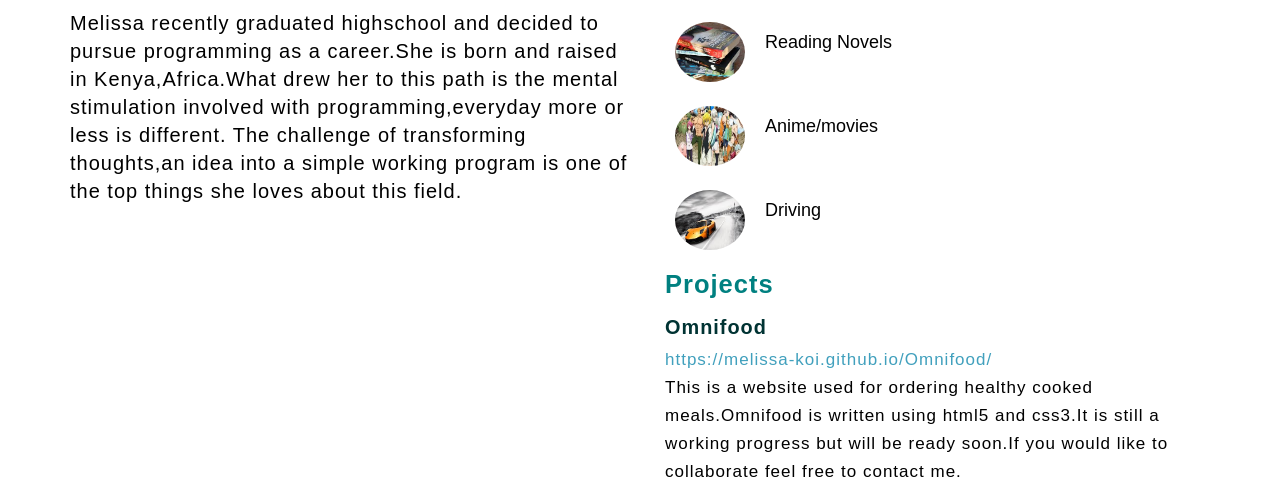
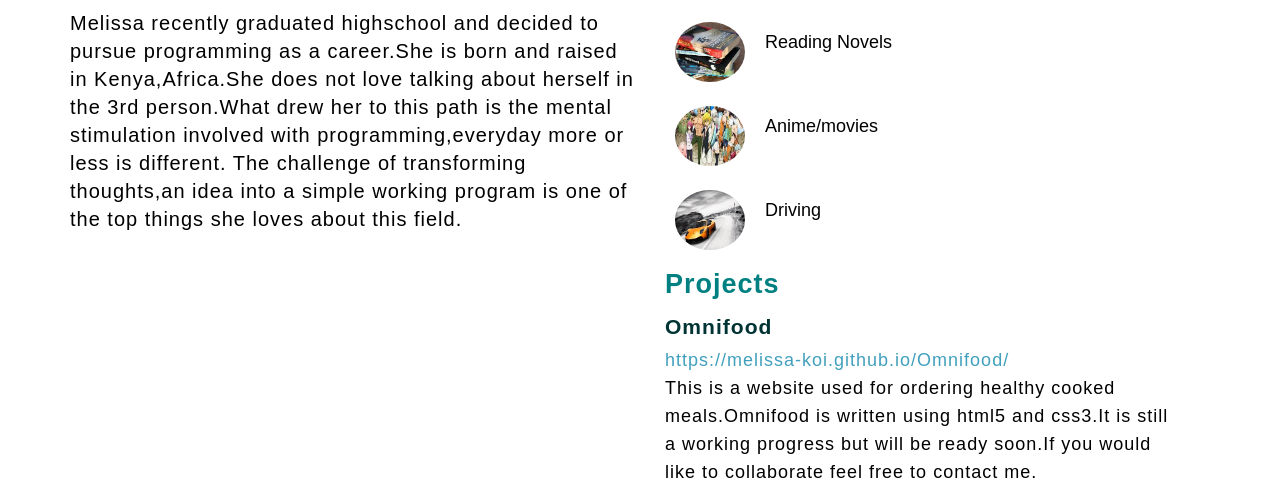
Before and after one commit to melissa-koi/PortfolioLandingPage, a plain HTML site: page index.html in a window 1280 px wide. Shown: the part 351-839 px from the top of the page. Drawn offline with Linux system fonts and the light colour scheme.

Commit message:
made some font changes to the projects section and amended the aboutme section

```diff
--- a/index.html
+++ b/index.html
@@ -18,7 +18,7 @@
 
         <div class="about-me">
             <h2>About me</h2>
-                Melissa recently graduated highschool and decided to pursue programming as a career.She is born and raised in Kenya,Africa.What drew her to this path is the mental stimulation involved with programming,everyday more or less is different. The challenge of transforming thoughts,an idea into a simple working program is one of the top things she loves about this field.
+                Melissa recently graduated highschool and decided to pursue programming as a career.She is born and raised in Kenya,Africa.She does not love talking about herself in the 3rd person.What drew her to this path is the mental stimulation involved with programming,everyday more or less is different. The challenge of transforming thoughts,an idea into a simple working program is one of the top things she loves about this field.
         </div>
 
         <div class="hobbies">
--- a/style.css
+++ b/style.css
@@ -70,7 +70,7 @@
     /* background-color: royalblue; */
     letter-spacing: 1px;
     line-height: 1.75rem;
-    font-size: 17px;
+    font-size: 18px;
 }
 .header a{
     text-decoration: none;
```
